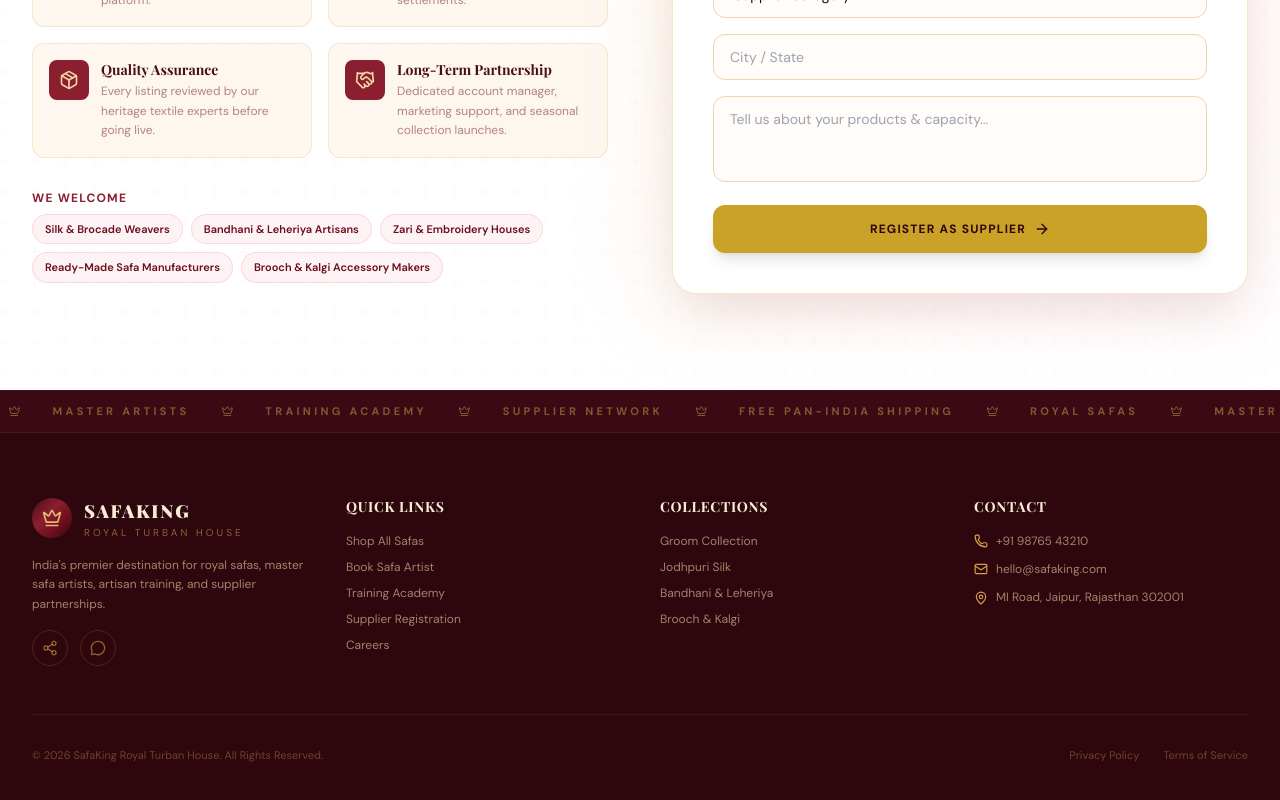
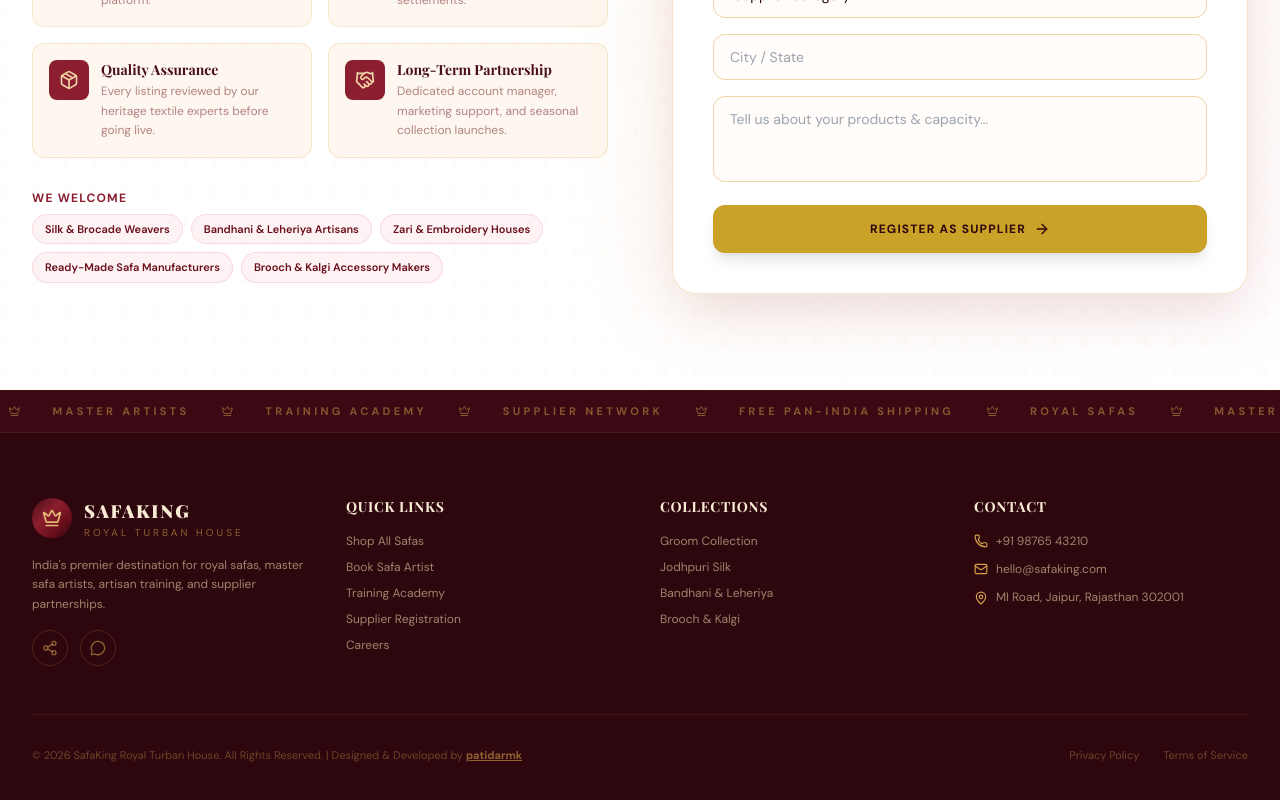
Before and after one commit to Safaking/safaking-web, a Next.js app: page / in a window 1280 px wide. Shown: the part 5789-6589 px from the top of the page. Built offline with nearby package versions, Linux system fonts and the light colour scheme; a web font is replaced by a local one.

Commit message:
design: add developer signature to footer

```diff
--- a/src/components/landing/Footer.tsx
+++ b/src/components/landing/Footer.tsx
@@ -106,7 +106,17 @@ export function Footer() {
         </div>
 
         <div className="mt-12 pt-8 border-t border-royal-400/10 flex flex-col sm:flex-row items-center justify-between gap-4 text-[11px] text-royal-400/40">
-          <p>© 2026 SafaKing Royal Turban House. All Rights Reserved.</p>
+          <p>
+            © 2026 SafaKing Royal Turban House. All Rights Reserved. | Designed & Developed by{' '}
+            <a
+              href="#"
+              target="_blank"
+              rel="noopener noreferrer"
+              className="text-royal-400/60 hover:text-royal-300 font-bold underline transition-colors"
+            >
+              patidarmk
+            </a>
+          </p>
           <div className="flex gap-6">
             <a href="#" className="hover:text-royal-300 transition-colors">Privacy Policy</a>
             <a href="#" className="hover:text-royal-300 transition-colors">Terms of Service</a>
```
